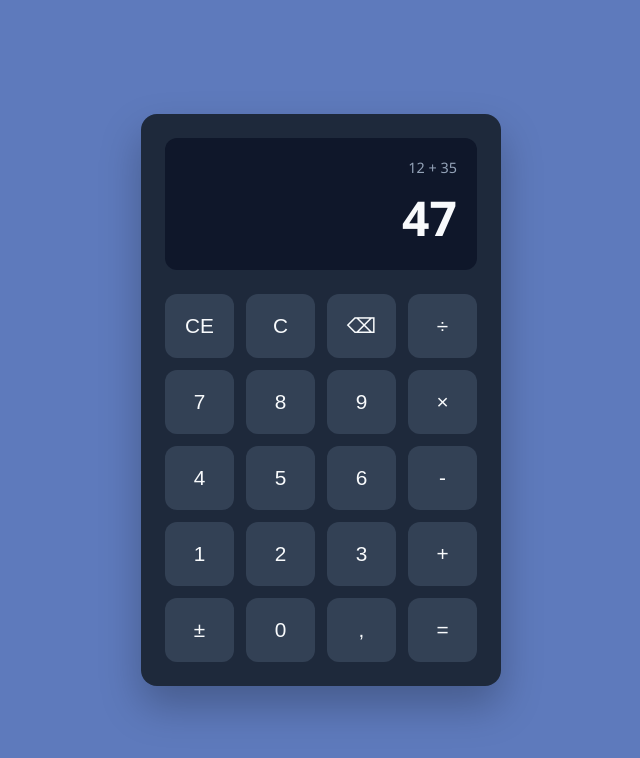
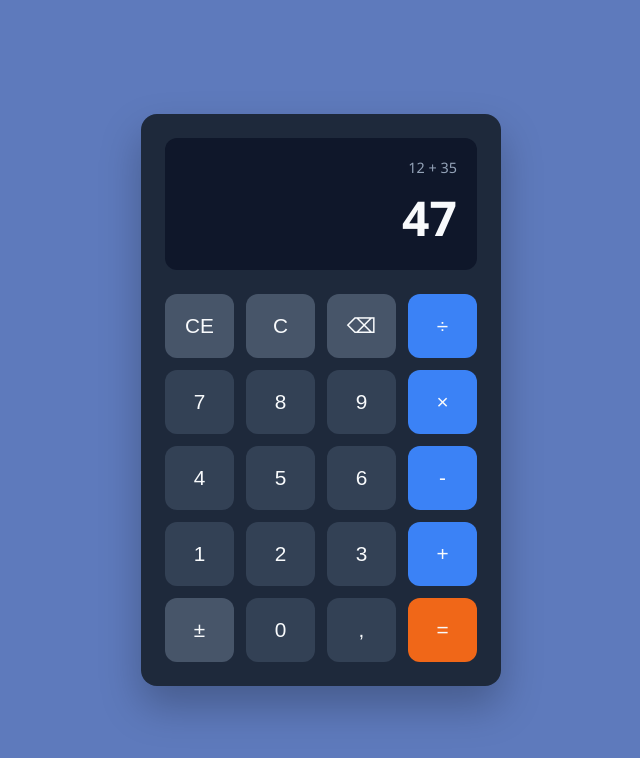
Before and after one commit to rafaelvassis/calculadora-React, a React (Vite) app: page / in a window 1280 px wide. Shown: the top 758 px of the page, without its empty margins (319-959 px from the left). Built offline with nearby package versions, Linux system fonts and the light colour scheme.

Commit message:
feat: adiciona novos estilos para botões e atualiza a tipagem no componente Button

```diff
--- a/src/components/Button/Button.css
+++ b/src/components/Button/Button.css
@@ -31,3 +31,27 @@
 
     transform: scale(.97);
 }
+
+.button--number {
+  background: var(--button);
+}
+
+.button--operator {
+  background: var(--operator);
+}
+
+.button--equals {
+  background: var(--equals);
+}
+
+.button--action {
+  background: #475569;
+}
+
+.button--operator:hover {
+  background: var(--operator-hover);
+}
+
+.button--equals:hover {
+  background: var(--equals-hover);
+}
--- a/src/components/Button/Button.tsx
+++ b/src/components/Button/Button.tsx
@@ -1,13 +1,19 @@
+
+import type { Key } from "../../types/key";
 import "./Button.css";
 
 type ButtonProps = {
   label: string;
+  type: Key["type"];
   onClick: () => void;
 };
 
-function Button({ label, onClick }: ButtonProps) {
+function Button({ label, type, onClick }: ButtonProps) {
   return (
-    <button onClick = {onClick} className="button">
+    <button
+        onClick = {onClick}
+        className={`button button--${type}`}
+    >
       {label}
     </button>
   );
--- a/src/components/Keyboard/Keyboard.tsx
+++ b/src/components/Keyboard/Keyboard.tsx
@@ -42,6 +42,7 @@ function Keyboard() {
         <Button
           key={key.id}
           label={key.label}
+          type={key.type}
           onClick={() => handleKeyPress(key)}
         />
       ))}
--- a/src/styles/global.css
+++ b/src/styles/global.css
@@ -11,8 +11,8 @@
   --operator: #3b82f6;
   --operator-hover: #2563eb;
 
-  --equals: #6366f1;
-  --equals-hover: #4f46e5;
+  --equals: #f06718;
+  --equals-hover: #eb3b1f;
 
   --text: #f8fafc;
   --text-muted: #94a3b8;
```
